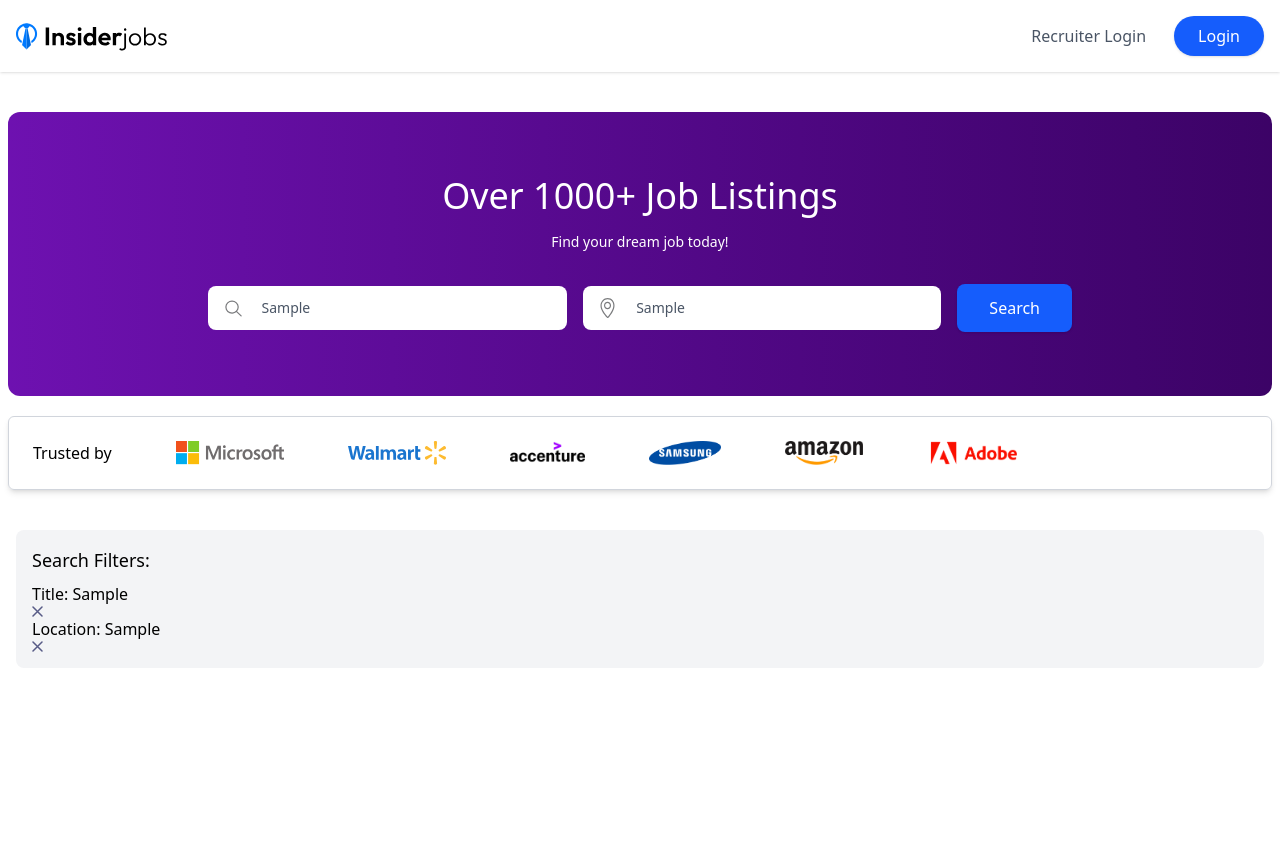
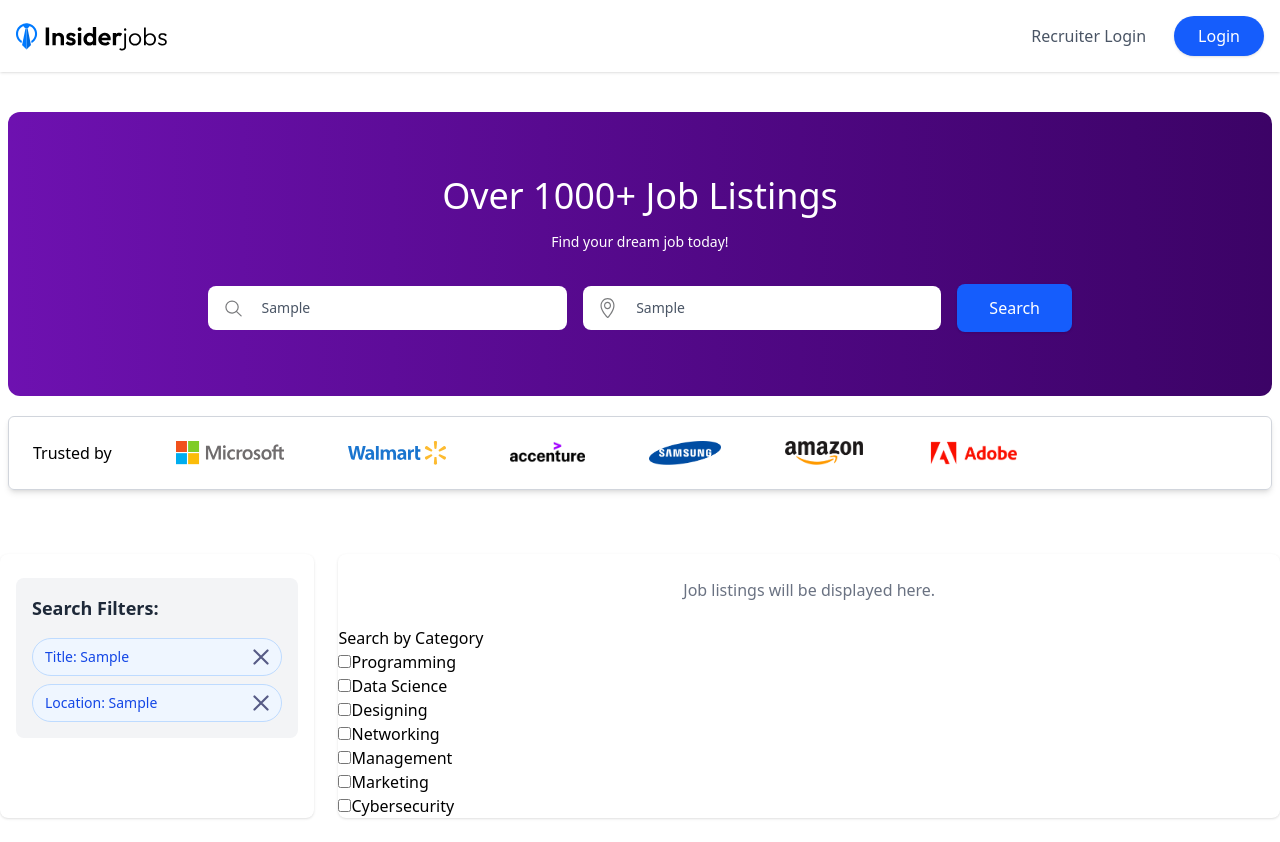
Before and after one commit to Heshani833/Job-Portal-App, a React (Vite) app in the folder job-portal-app/: page / in a window 1280 px wide. Both pictures are taken after typing "Sample", "Sample" into the empty fields and a click on the button "Search". Before the commit the page ends 800 px from the top, so only its background shows below. Built offline with nearby package versions, Linux system fonts and the light colour scheme; no server answers.

Commit message:
Added categories

```diff
--- a/job-portal-app/src/Components/JobListing.jsx
+++ b/job-portal-app/src/Components/JobListing.jsx
@@ -1,45 +1,85 @@
 import React from "react";
 import { useContext } from "react";
 import { AppContext } from "../Context/AppContext";
-import { assets } from "../assets/assets";
+import { assets, JobCategories } from "../assets/assets";
 
 const JobListing = () => {
   const { searchFilter, isSearched, setSearchFilter } = useContext(AppContext);
 
   return (
-    <div>
-      <div>
+    <div className="container 2xl:px-20 mx-auto flex flex-col lg:flex-row gap-6 py-6">
+      {/* Sidebar */}
+      <div className="w-full lg:w-1/4 bg-white px-4 py-6 rounded-lg shadow-sm">
         {isSearched && (searchFilter.title || searchFilter.location) ? (
-          <div className="p-4 bg-gray-100 rounded-lg m-4">
-            <h3 className="text-lg font-medium mb-2">Search Filters:</h3>
-            <span>
-              <p>{searchFilter.title && `Title: ${searchFilter.title}`}</p>
+          <div className="p-4 bg-gray-100 rounded-lg mb-4">
+            <h3 className="text-lg font-semibold mb-4 text-gray-800">
+              Search Filters:
+            </h3>
+            <div className="flex flex-col gap-2">
+              {searchFilter.title && (
+                <div className="inline-flex items-center justify-between gap-2 bg-blue-50 border border-blue-200 text-blue-700 px-3 py-2 rounded-full">
+                  <span className="text-sm font-medium">
+                    Title: {searchFilter.title}
+                  </span>
                   <img
-                onClick={(e) =>
+                    onClick={() =>
                       setSearchFilter((prev) => ({ ...prev, title: "" }))
                     }
-                className="cursor-pointer"
+                    className="cursor-pointer w-4 h-4 hover:opacity-70 transition-opacity"
                     src={assets.cross_icon}
-                alt="cross-icon"
+                    alt="Remove title filter"
                   />
+                </div>
+              )}
+              {searchFilter.location && (
+                <div className="inline-flex items-center justify-between gap-2 bg-blue-50 border border-blue-200 text-blue-700 px-3 py-2 rounded-full">
+                  <span className="text-sm font-medium">
+                    Location: {searchFilter.location}
                   </span>
-            <span>
-              <p>
-                {searchFilter.location && `Location: ${searchFilter.location}`}
                   <img
-                  onClick={(e) =>
+                    onClick={() =>
                       setSearchFilter((prev) => ({ ...prev, location: "" }))
                     }
-                  className="cursor-pointer"
+                    className="cursor-pointer w-4 h-4 hover:opacity-70 transition-opacity"
                     src={assets.cross_icon}
-                  alt="cross-icon"
+                    alt="Remove location filter"
                   />
-              </p>
-            </span>
+                </div>
+              )}
+            </div>
           </div>
         ) : (
-          <p className="p-4">No search filters applied.</p>
+          <div className="p-4 bg-gray-50 rounded-lg border border-gray-200">
+            <p className="text-gray-600 text-center">
+              No search filters applied.
+            </p>
+          </div>
         )}
+      </div>
+
+      {/* Main Content Area */}
+      <div className="w-full lg:w-3/4 bg-white rounded-lg shadow-sm">
+        {/* Job listings will go here */}
+        <div className="p-6">
+          <p className="text-gray-500 text-center">
+            Job listings will be displayed here.
+          </p>
+        </div>
+        {/* category filter */}
+        <h4>Search by Category</h4>
+        <ul>
+          {JobCategories.map((category, index) => (
+            <li key={index}>
+              <input
+                type="checkbox"
+                id={category}
+                name={category}
+                value={category}
+              />
+              {category}
+            </li>
+          ))}
+        </ul>
       </div>
     </div>
   );
```
Lines whose indentation alone changed are shown as unchanged.
